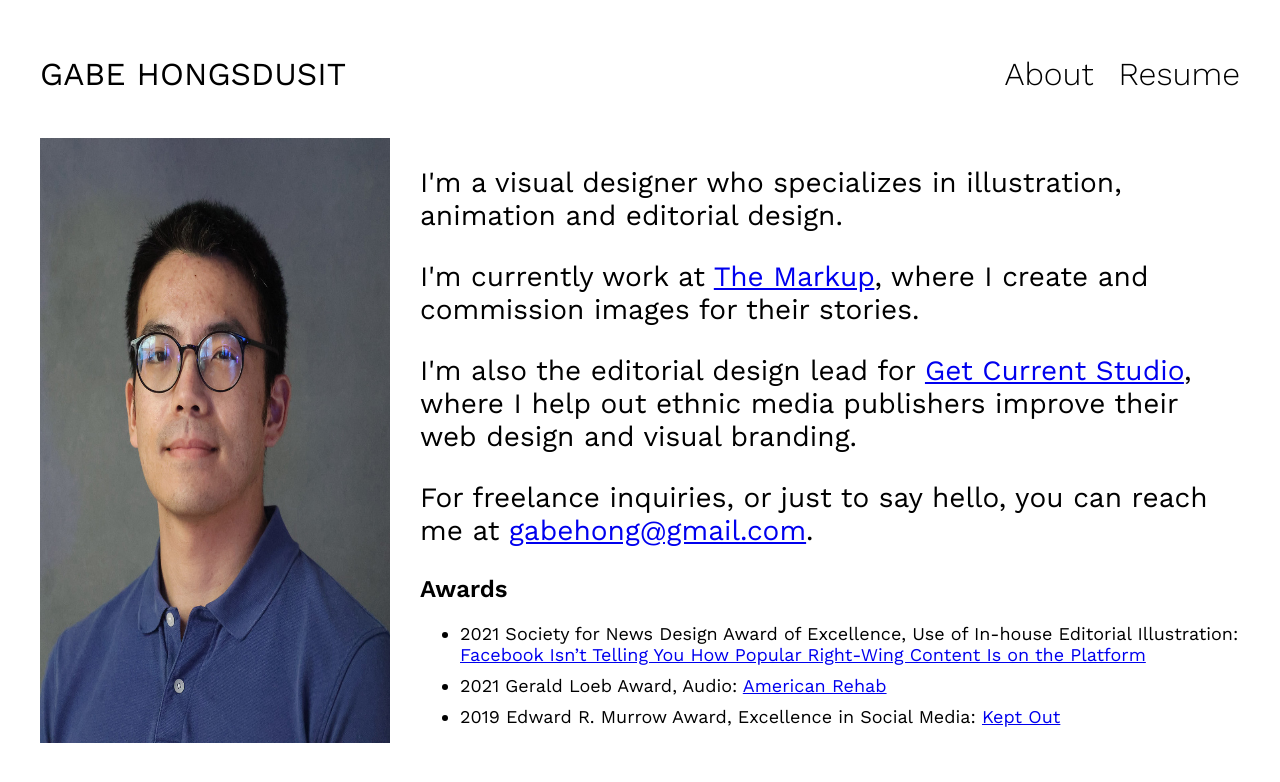
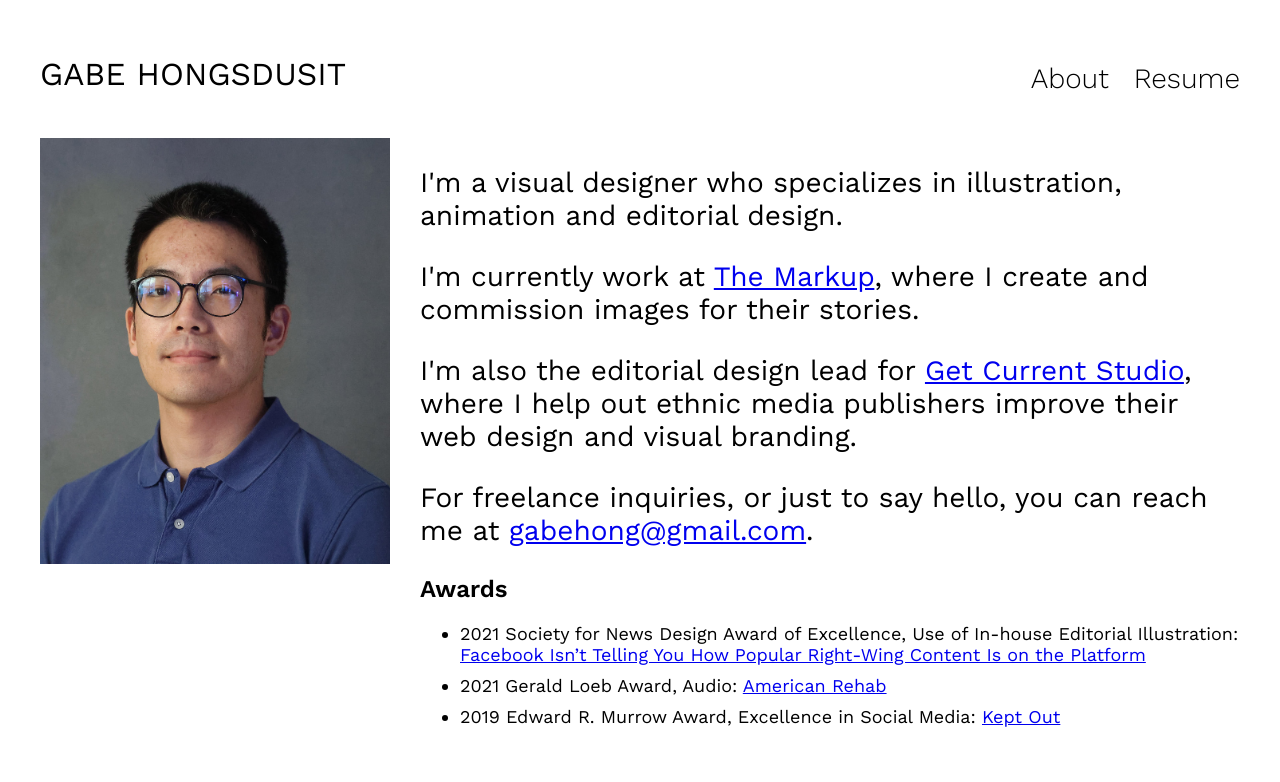
Before and after one commit to gabehong/gabehong.github.io, a plain HTML site: page about/index.html in a window 1280 px wide. Drawn offline with nearby package versions, Linux system fonts and the light colour scheme.

Commit message:
new styles for headshot

```diff
--- a/css/about.css
+++ b/css/about.css
@@ -2,8 +2,9 @@ h1 {
 	font-weight: 400;
 }
 
-.image-container {
-	max-width: 350px;
+.headshot {
+	max-width: 100%;
+	max-height: 100%;
 }
 
 
@@ -30,8 +31,7 @@ li {
 		gap: 30px;
 	}
 
-	.headshot {
+	.image-container {
 		max-width: 350px;
-		height: 100%;
 	}
 }
--- a/css/main.css
+++ b/css/main.css
@@ -37,6 +37,7 @@ body {
   align-items: flex-end;
   flex-direction: row;
   display: flex;
+  font-size: 14px;
 }
 
 .header-right h1 {
```
